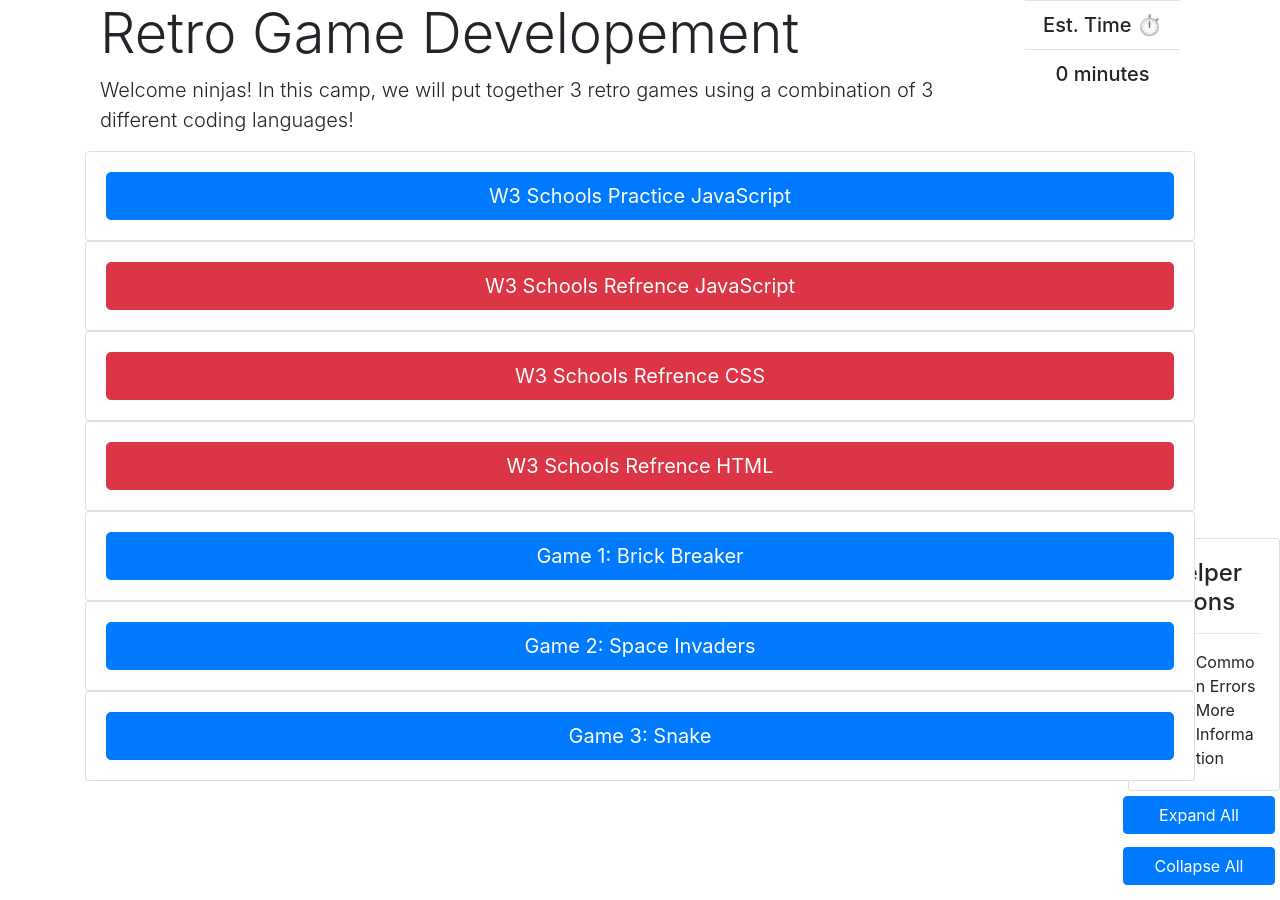
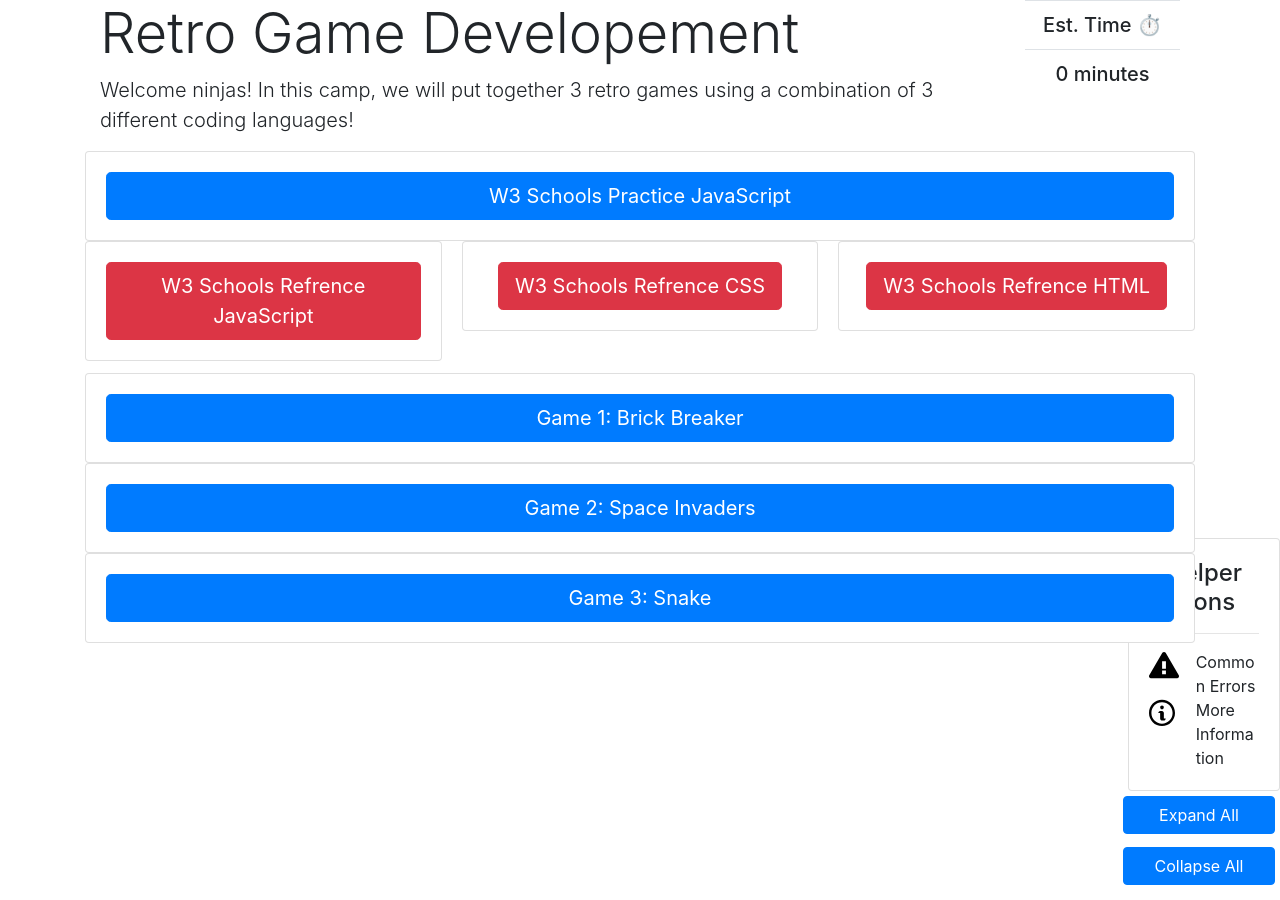
Before and after one commit to mikebrownie/mikebrownie.github.io, a Jekyll site: the page code-ninjas/lab-instructions/index.html, which Jekyll copies as it is, in a window 1280 px wide. Built offline with Jekyll 4.4.1, drawn with Linux system fonts in a browser that asks for light colours; comment, search, counter and statistics services are not loaded.

Commit message:
code-ninjas update
Small home page formatting changes

```diff
--- a/code-ninjas/lab-instructions/index.html
+++ b/code-ninjas/lab-instructions/index.html
@@ -42,25 +42,27 @@
 				</div>
 			</div>
       <a href="https://www.w3schools.com/js/exercise_js.asp?filename=exercise_js_variables5">
-        <div class="card card-body">
+        <div class="card card-body text-center">
             <button class="btn btn-primary btn-lg">W3 Schools Practice JavaScript</button>
         </div>
       </a>
+      <div class="card-columns">
       <a href="https://www.w3schools.com/js/exercise_js.asp?filename=exercise_js_variables5">
-        <div class="card card-body">
+        <div class="card card-body text-center">
             <button class="btn btn-danger btn-lg">W3 Schools Refrence JavaScript</button>
         </div>
       </a>
       <a href="https://www.w3schools.com/js/exercise_js.asp?filename=exercise_js_variables5">
-        <div class="card card-body">
+        <div class="card card-body text-center">
             <button class="btn btn-danger btn-lg">W3 Schools Refrence CSS</button>
         </div>
       </a>
       <a href="https://www.w3schools.com/js/exercise_js.asp?filename=exercise_js_variables5">
-        <div class="card card-body">
+        <div class="card card-body text-center">
             <button class="btn btn-danger btn-lg">W3 Schools Refrence HTML</button>
         </div>
       </a>
+    </div>
 
       <a href="https://mikebrownie.github.io/code-ninjas/lab-instructions/lab1_initial_setup/">
         <div class="card card-body">
--- a/games/brick-breaker/index.html
+++ b/games/brick-breaker/index.html
@@ -29,7 +29,7 @@
           <canvas width="800" height="800" id="game"></canvas>
       </div>
       <div class="col-md-6">
-        <p class="h1 text-center">Brick Breaker - Click to Start</p>
+        <p class="h1 text-center">Brick Breaker - Use the left and right arrow keys to move</p>
       </div>
       </br>
     </div>
```
